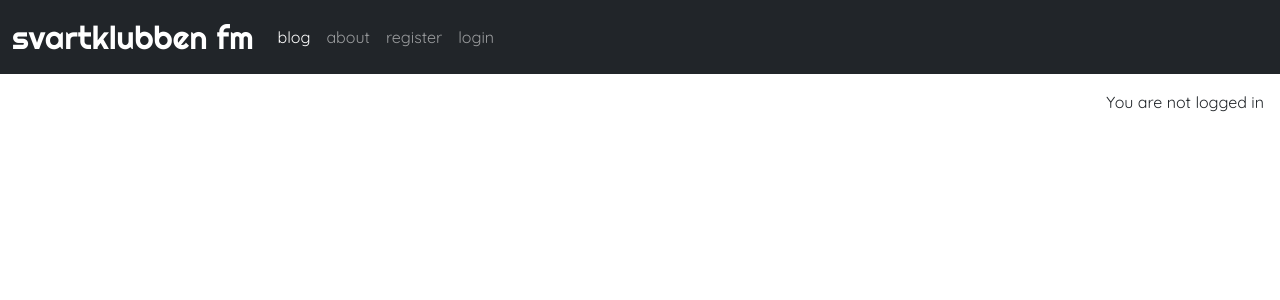
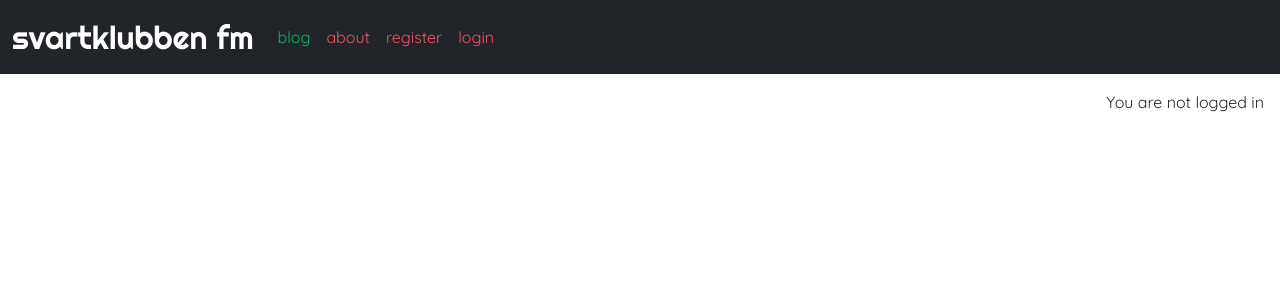
Before and after one commit to luddehs/Svartklubben-FM, a Django app: page / in a window 1280 px wide. Shown: the top 300 px of the page. Run offline with Django 4.2, Linux system fonts and the light colour scheme; data that the repository does not hold is empty; some libraries are stand-ins or nearby versions.

Commit message:
Update CSS to navbar list items

```diff
--- a/static/css/style.css
+++ b/static/css/style.css
@@ -26,11 +26,11 @@ body {
 }
 
 .nav-link {
-    color: #f75067;
+    color: #f75067 !important;
 }
 
 .nav-link.active {
-    color: #00bd67;
+    color: #00bd67 !important;
 }
 
 .card {
```
Also changed, not shown: 1 other file.
